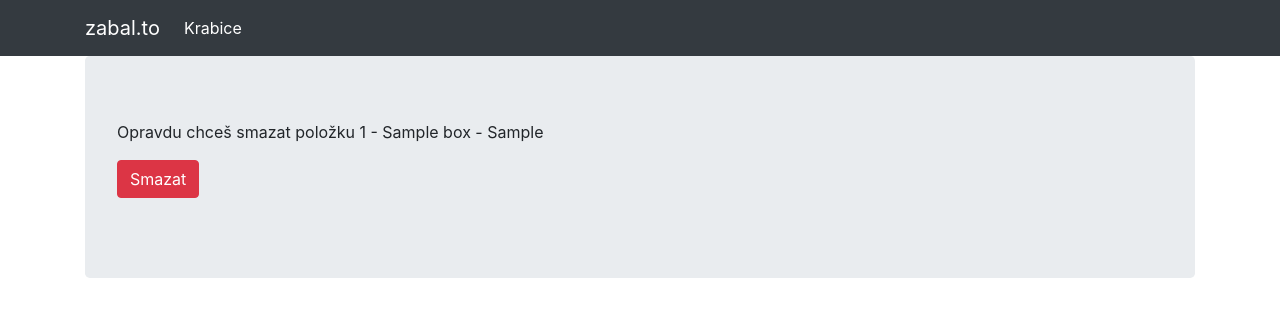
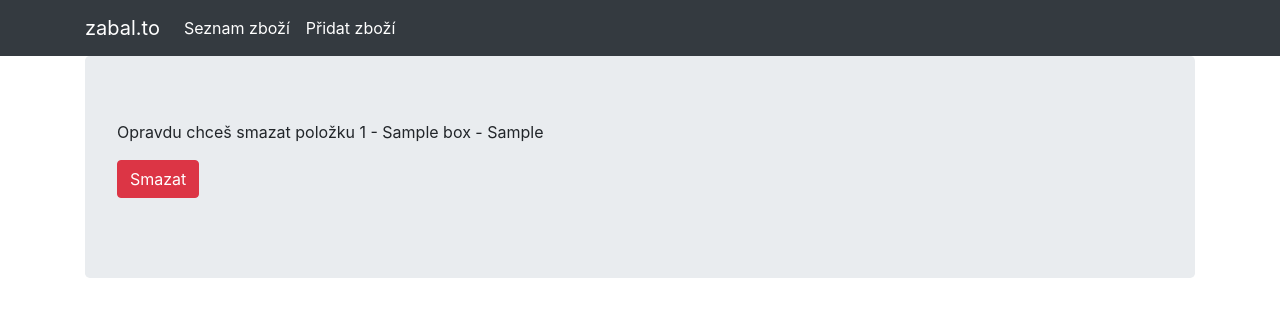
Before and after one commit to lamsone1/final_project_SDA, a Django app: page /movie/delete/1 in a window 1280 px wide. Shown: the top 317 px of the page. Run offline with Django 3.2, Linux system fonts and the light colour scheme; tables that the repository leaves empty hold one stand-in row (values such as "Sample post"); some libraries are stand-ins or nearby versions.

Commit message:
add create new goods

```diff
--- a/final_project_SDA/urls.py
+++ b/final_project_SDA/urls.py
@@ -18,7 +18,7 @@ from django.conf.urls.static import static
 from django.contrib import admin
 from django.urls import path
 
-from utils.views import boxes, BoxesListView, BoxUpdateView, BoxDeleteView, ToStockUpdateView
+from utils.views import boxes, BoxesListView, BoxUpdateView, BoxDeleteView, ToStockUpdateView, BoxCreateView
 
 urlpatterns = [
     path('admin/', admin.site.urls),
@@ -28,6 +28,7 @@ urlpatterns = [
     path('movie/update/<pk>', BoxUpdateView.as_view(), name='box_update'),
     path('movie/delete/<pk>', BoxDeleteView.as_view(), name='box_delete'),
     path('movie/stock/<pk>', ToStockUpdateView.as_view(), name='box_stock'),
+    path('movie/create', BoxCreateView.as_view(), name='box_create')
 
 ]
 
--- a/utils/templates/base.html
+++ b/utils/templates/base.html
@@ -24,7 +24,12 @@
 
           <div class="navbar-nav">
             <a class="nav-item nav-link active" href="{% url 'utils' %}">
-              Krabice
+              Seznam zboží
+            </a>
+          </div>
+          <div class="navbar-nav">
+            <a class="nav-item nav-link active" href="{% url 'box_create' %}">
+              Přidat zboží
             </a>
           </div>
 
--- a/utils/views.py
+++ b/utils/views.py
@@ -1,6 +1,6 @@
 from django.shortcuts import render
 from django.urls import reverse_lazy
-from django.views.generic import ListView, UpdateView, DeleteView
+from django.views.generic import ListView, UpdateView, DeleteView, CreateView
 
 from utils.models import Box
 
@@ -33,3 +33,8 @@ class ToStockUpdateView(UpdateView):
     model = Box
     form_class = StockModelForm
     success_url = reverse_lazy('utils')
+
+class BoxCreateView(CreateView):
+    template_name = 'form.html'
+    form_class = BoxModelForm
+    success_url = reverse_lazy('utils')
```
